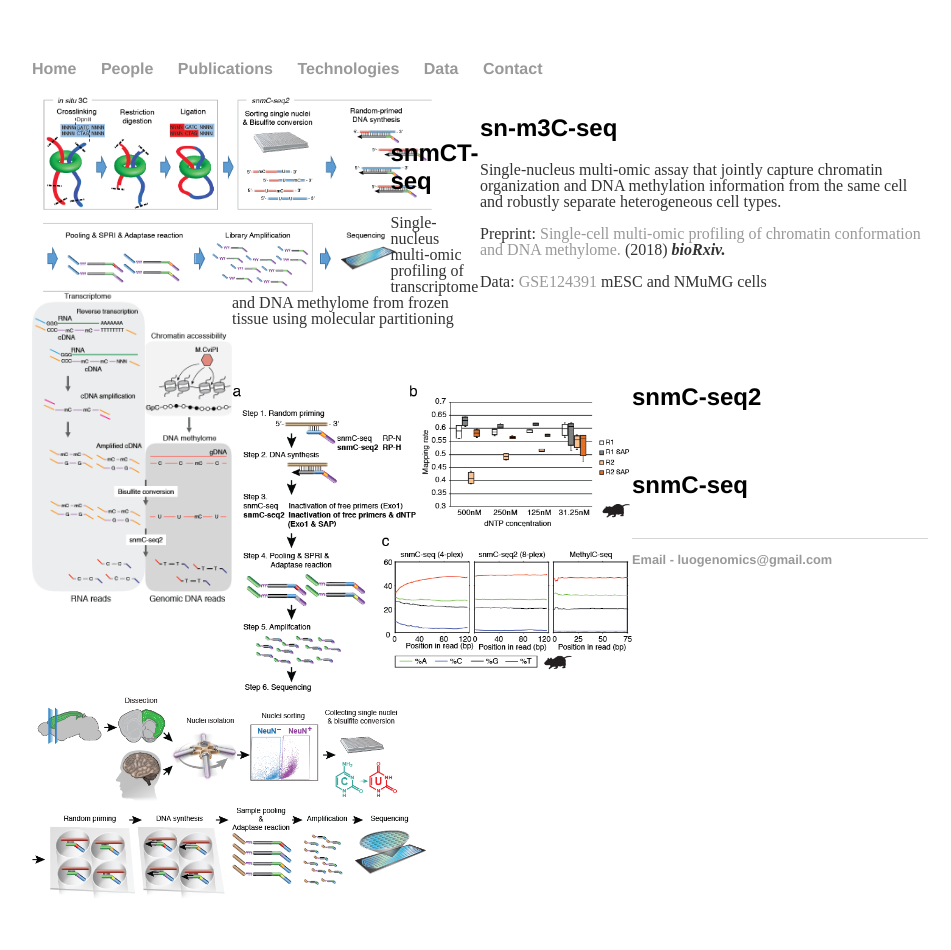
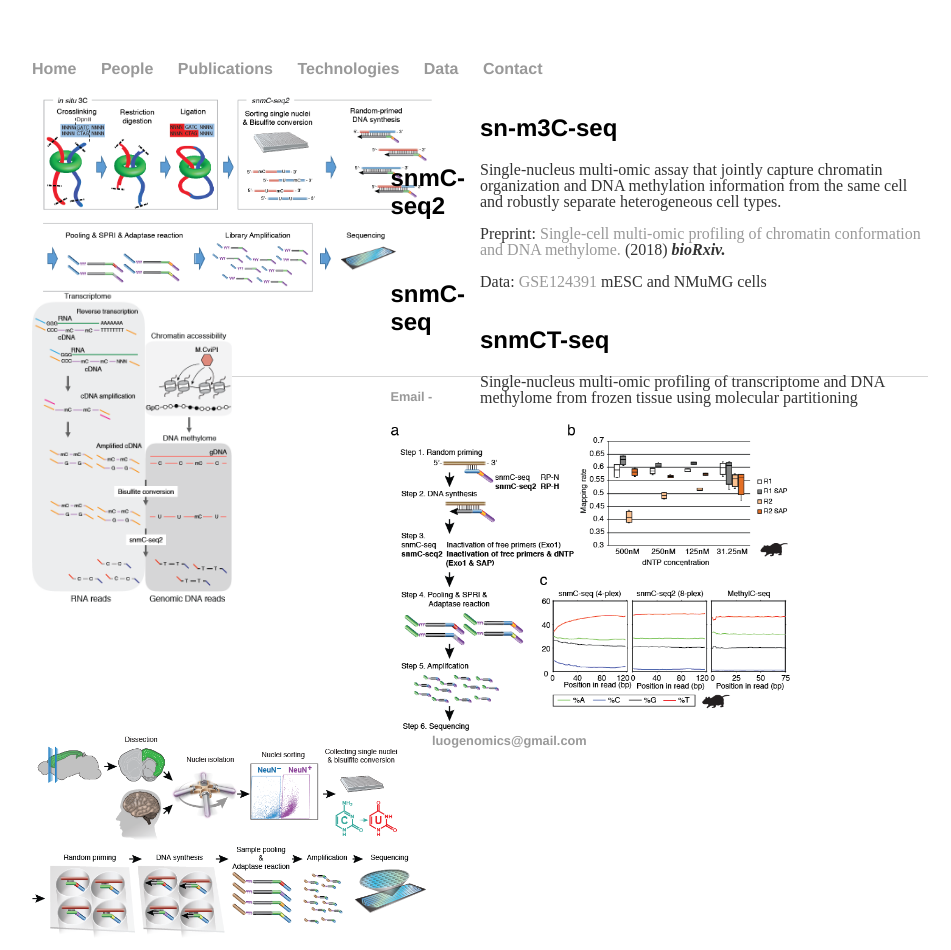
Before and after one commit to luogenomics/luogenomics.github.io, a Jekyll site: the page built from technologies/index.html, in a window 1280 px wide. Shown: the whole page, without its empty margins (160-1111 px from the left). Built offline with Jekyll 4.4.1, drawn with Linux system fonts in a browser that asks for light colours; before the commit the page ends 911 px from its top, so only the background shows below that.

Commit message:
Update index.html

```diff
--- a/technologies/index.html
+++ b/technologies/index.html
@@ -21,11 +21,16 @@ title: Luo Lab Technologies
 
 
 <div class="projectbox">
-  <a class="pull-left" href="">
-    <img width=200 class="projectmedia" src="mCT-seq.png">
-  </a>
-  <h2> snmCT-seq </h2>
-  <p> Single-nucleus multi-omic profiling of transcriptome and DNA methylome from frozen tissue using molecular partitioning </p>
+  <div class="projectmediabox pull-left">
+    <a href="">
+      <img width=200 class="projectmedia" src="mCT-seq.png">
+    </a>
+  </div>
+  <div class="projecttextbox pull-right">
+    <h2> snmCT-seq </h2>
+    <p> Single-nucleus multi-omic profiling of transcriptome and DNA methylome from frozen tissue using molecular partitioning </p>
+  </div>
+  <div class="smallspacer"></div>
   <div class="bigspacer"></div>
 </div>
 
```
